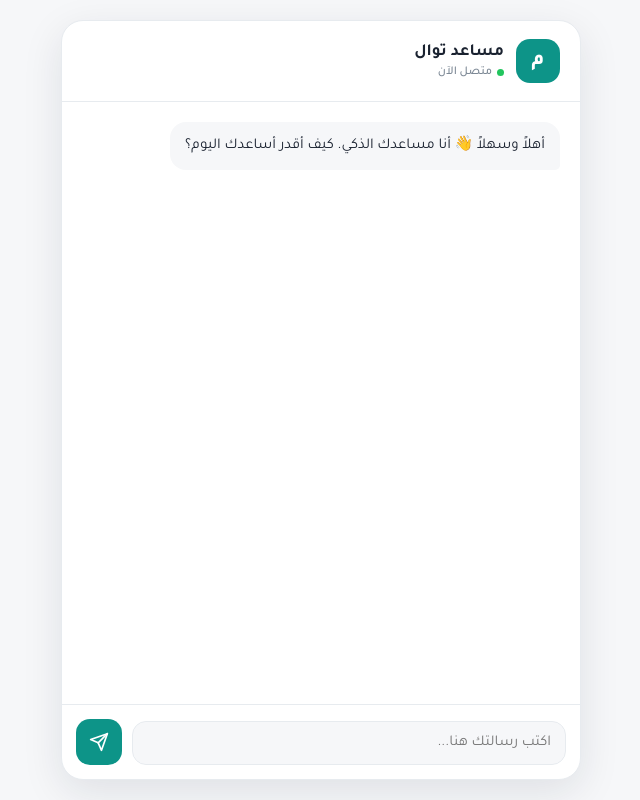
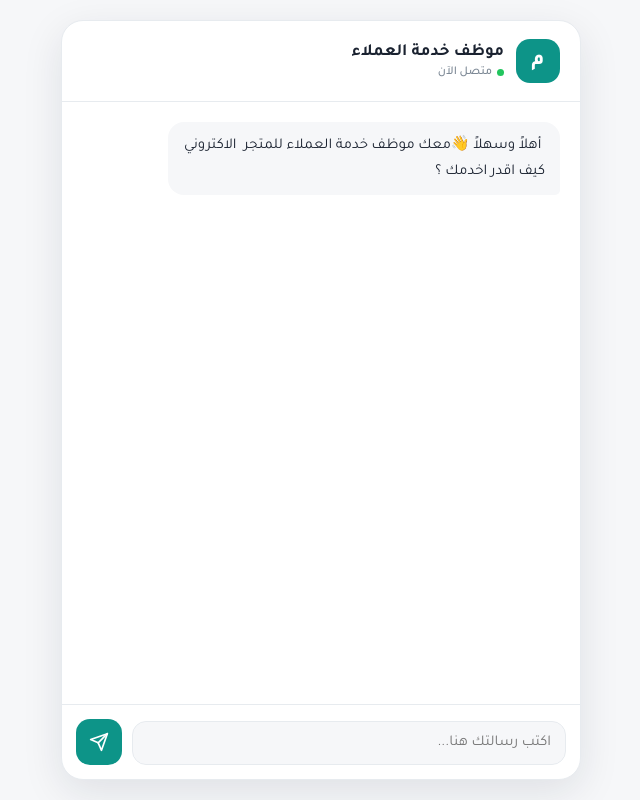
Before and after one commit to m7mdatd/cc, a website: page index.html in a window 1280 px wide. Shown: the whole page, without its empty margins (319-959 px from the left). Drawn offline with Linux system fonts and the light colour scheme.

Commit message:
Change assistant name and welcome message
Updated assistant name and welcome message to reflect new role as customer service representative.

```diff
--- a/index.html
+++ b/index.html
@@ -3,7 +3,7 @@
 <head>
 <meta charset="UTF-8" />
 <meta name="viewport" content="width=device-width, initial-scale=1.0" />
-<title>مساعدي الذكي</title>
+<title>مساعد</title>
 <link rel="preconnect" href="https://fonts.googleapis.com" />
 <link rel="preconnect" href="https://fonts.gstatic.com" crossorigin />
 <link href="https://fonts.googleapis.com/css2?family=Tajawal:wght@400;500;700;800&display=swap" rel="stylesheet" />
@@ -175,15 +175,15 @@
      ======================================================== */
   const CONFIG = {
     // اسم المساعد (يظهر في الأعلى)
-    assistantName: "مساعد توال",
+    assistantName: "موظف خدمة العملاء ",
 
     // أول رسالة ترحيب يشوفها المستخدم
-    welcomeMessage: "أهلاً وسهلاً 👋 أنا مساعدك الذكي. كيف أقدر أساعدك اليوم؟",
+    welcomeMessage: " أهلاً وسهلاً 👋معك موظف خدمة العملاء للمتجر  الاكتروني كيف اقدر اخدمك ؟",
 
     // 🧠 شخصية المساعد وتعليماته — هذا أهم سطر!
     // اكتب من هو، وشنو يسوي، وكيف يرد.
     systemPrompt:
-      "أنت مساعد ذكي ودود يمثّل أكاديمية توال للتدريب. " +
+      "  أنت مساعد ذكي ودود يمثّل موظف خدمة العملاء للمتجر الاكتروني. " +
       "تجاوب باللغة العربية بإيجاز ووضوح، وبأسلوب محترم ومرحّب. " +
       "إذا سُئلت عن شيء خارج نطاقك، اعتذر بلطف واقترح التواصل مع الأكاديمية.",
 
```
